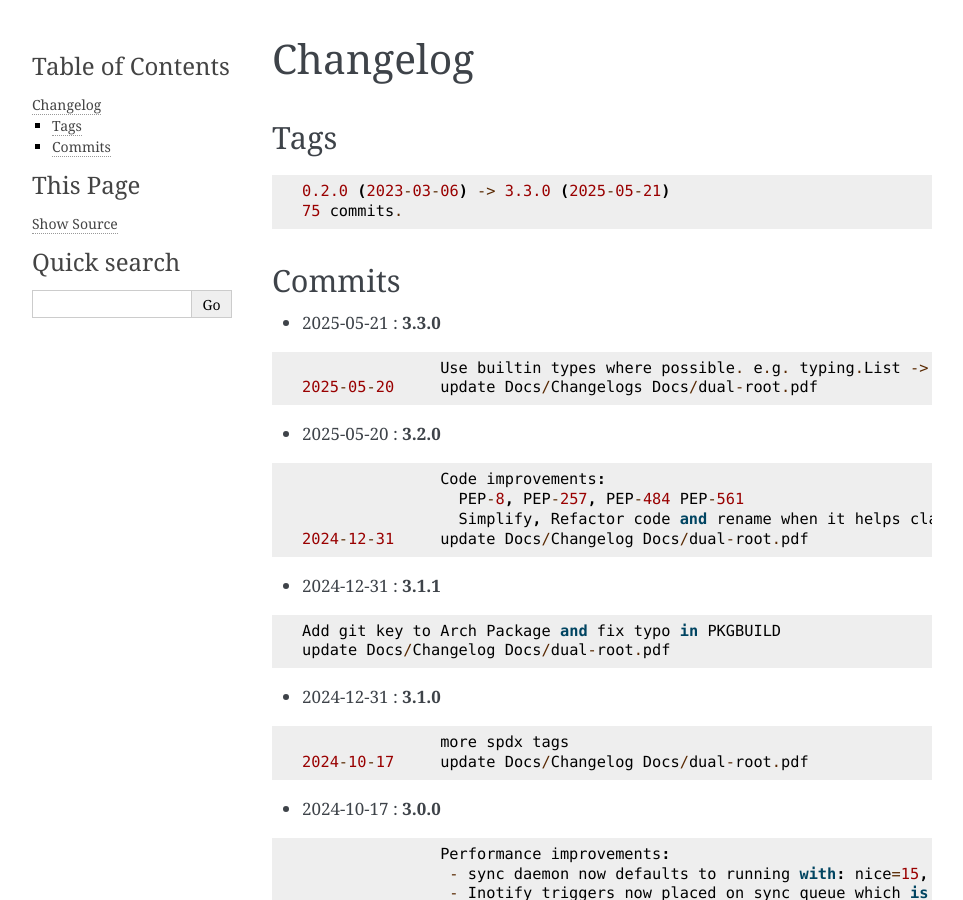
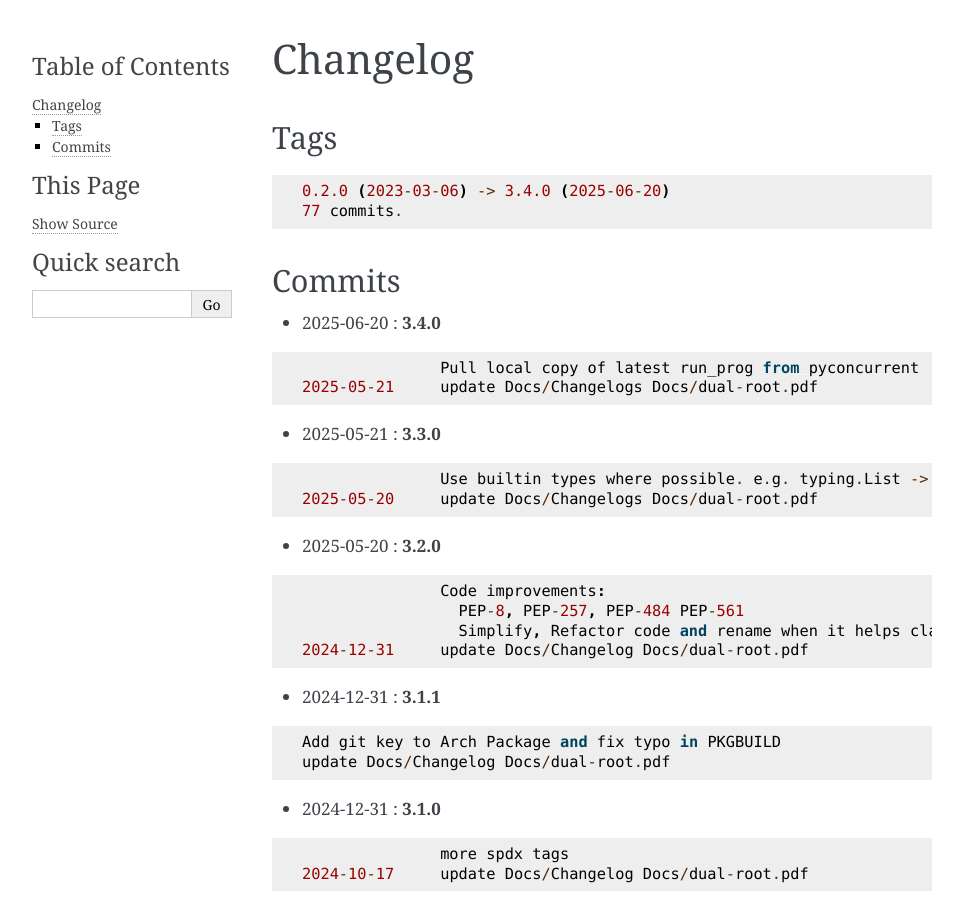
Before and after one commit to gene-git/dual-root, a Sphinx documentation site: the page built from Docs/Changelog.rst, in a window 1280 px wide and 900 px high. Shown: the whole window, without its empty margins (148-1111 px from the left). Built offline with Sphinx 7.4.7, drawn with Linux system fonts in a browser that asks for light colours.

Commit message:
update Docs/Changelogs Docs/dual-root.pdf

```diff
--- a/Docs/Changelog.rst
+++ b/Docs/Changelog.rst
@@ -7,12 +7,19 @@
 
 ::
 
-	0.2.0 (2023-03-06) -> 3.3.0 (2025-05-21)
-	75 commits.
+	0.2.0 (2023-03-06) -> 3.4.0 (2025-06-20)
+	77 commits.
 
 Commits
 =======
 
+
+* 2025-06-20  : **3.4.0**
+
+::
+
+                Pull local copy of latest run_prog from pyconcurrent
+ 2025-05-21     update Docs/Changelogs Docs/dual-root.pdf
 
 * 2025-05-21  : **3.3.0**
 
```
Also changed, not shown: 2 other files.
